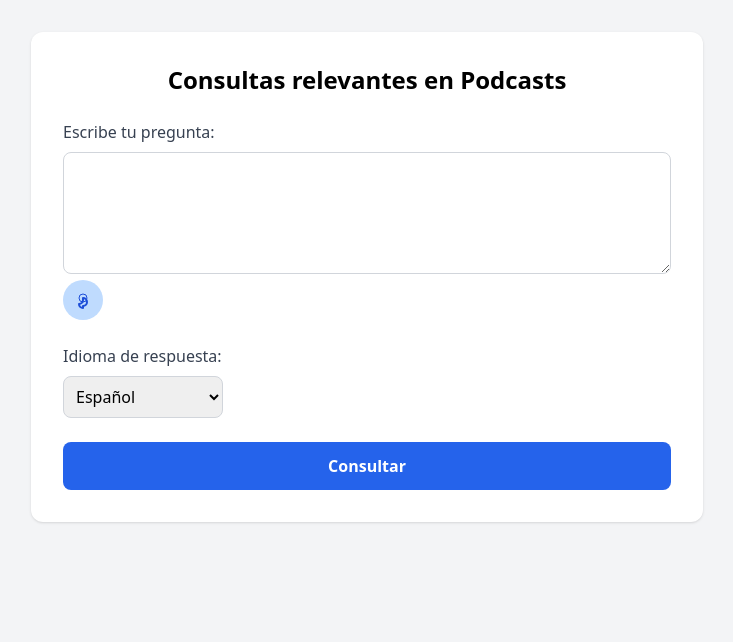
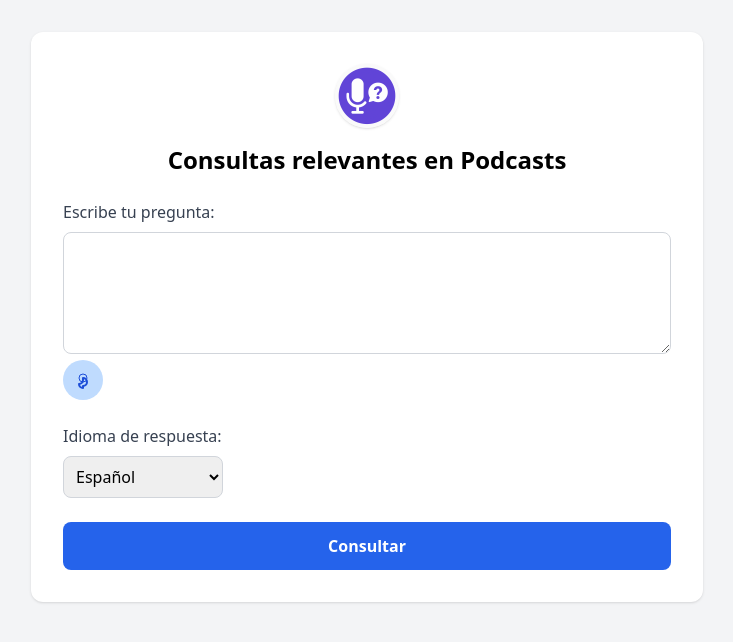
Before and after one commit to pulijon/Sttcast, a FastAPI app: page / in a window 1280 px wide. Shown: the top 642 px of the page, without its empty margins (273-1006 px from the left). Run offline with FastAPI, Linux system fonts and the light colour scheme; parts of the project's set-up code (start-up, migrations or seed data) failed here and were passed over; some libraries are stand-ins or nearby versions.

Commit message:
Logo for RAG client app

```diff
--- a/rag/client/templates/index.html
+++ b/rag/client/templates/index.html
@@ -4,6 +4,8 @@
     <meta charset="UTF-8">
     <meta name="viewport" content="width=device-width, initial-scale=1.0">
     <title>Consultas relevantes en Podcasts</title>
+    <link rel="icon" type="image/x-icon" href="static/images/favicon_sttcast.ico">
+
     <script src="https://cdn.tailwindcss.com"></script>
     <style>
         .prose span {
@@ -20,6 +22,14 @@
 </head>
 <body class="bg-gray-100 min-h-screen flex flex-col items-center">
     <main class="w-full max-w-2xl mt-8 bg-white rounded-xl shadow p-8">
+
+            <!-- Logo/PNG antes del título -->
+        <div class="flex justify-center mb-4">
+            <img src="static/images/sttcast-logo.png"
+                alt="Sttcast logo"
+                class="h-16 w-16 rounded-full shadow"
+                loading="lazy">
+        </div>
         <h1 class="text-2xl font-bold mb-6 text-center">Consultas relevantes en Podcasts</h1>
 
 
```
Also changed, not shown: rag/client/static/images/favicon_sttcast.ico (added), rag/client/static/images/sttcast-logo.png (added).
